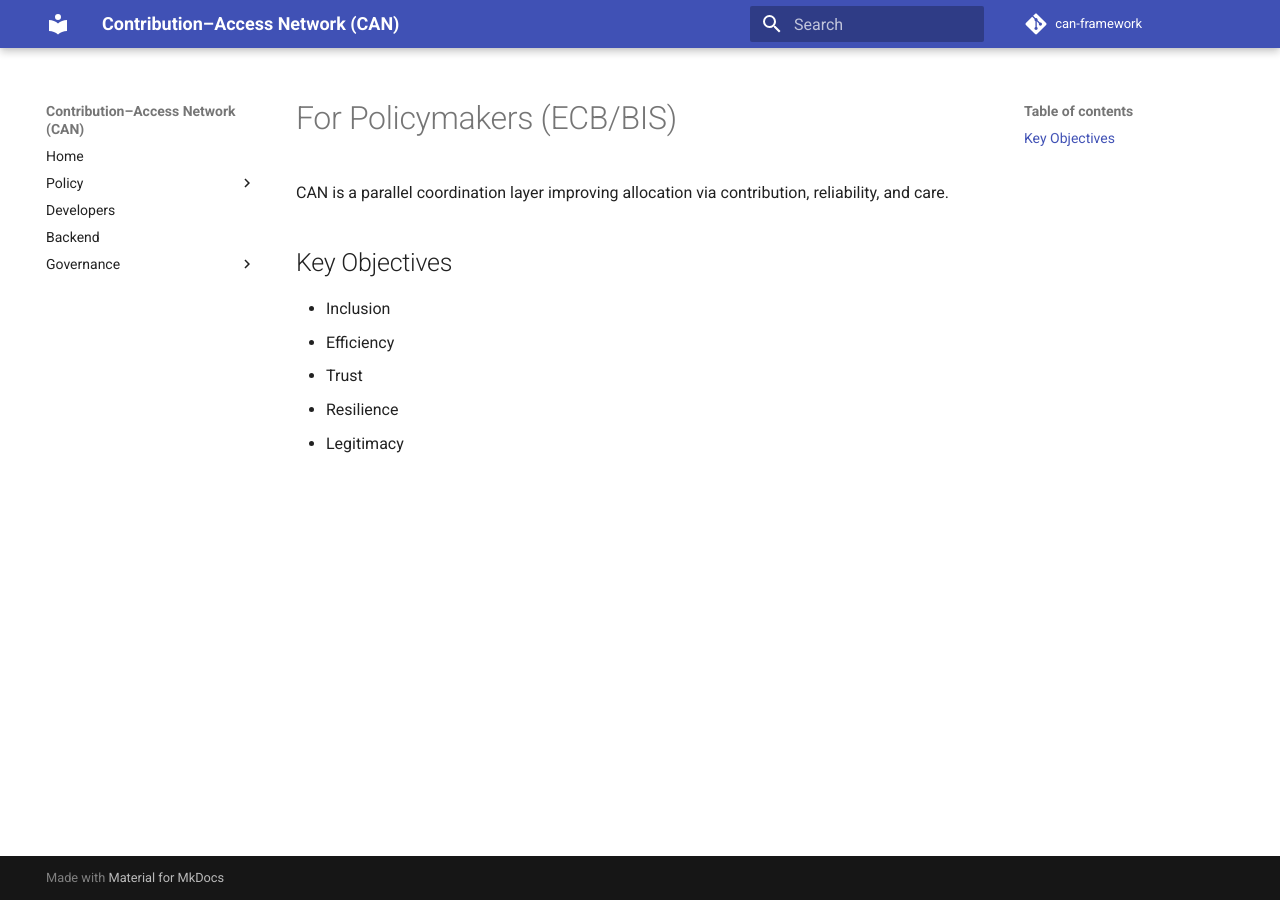
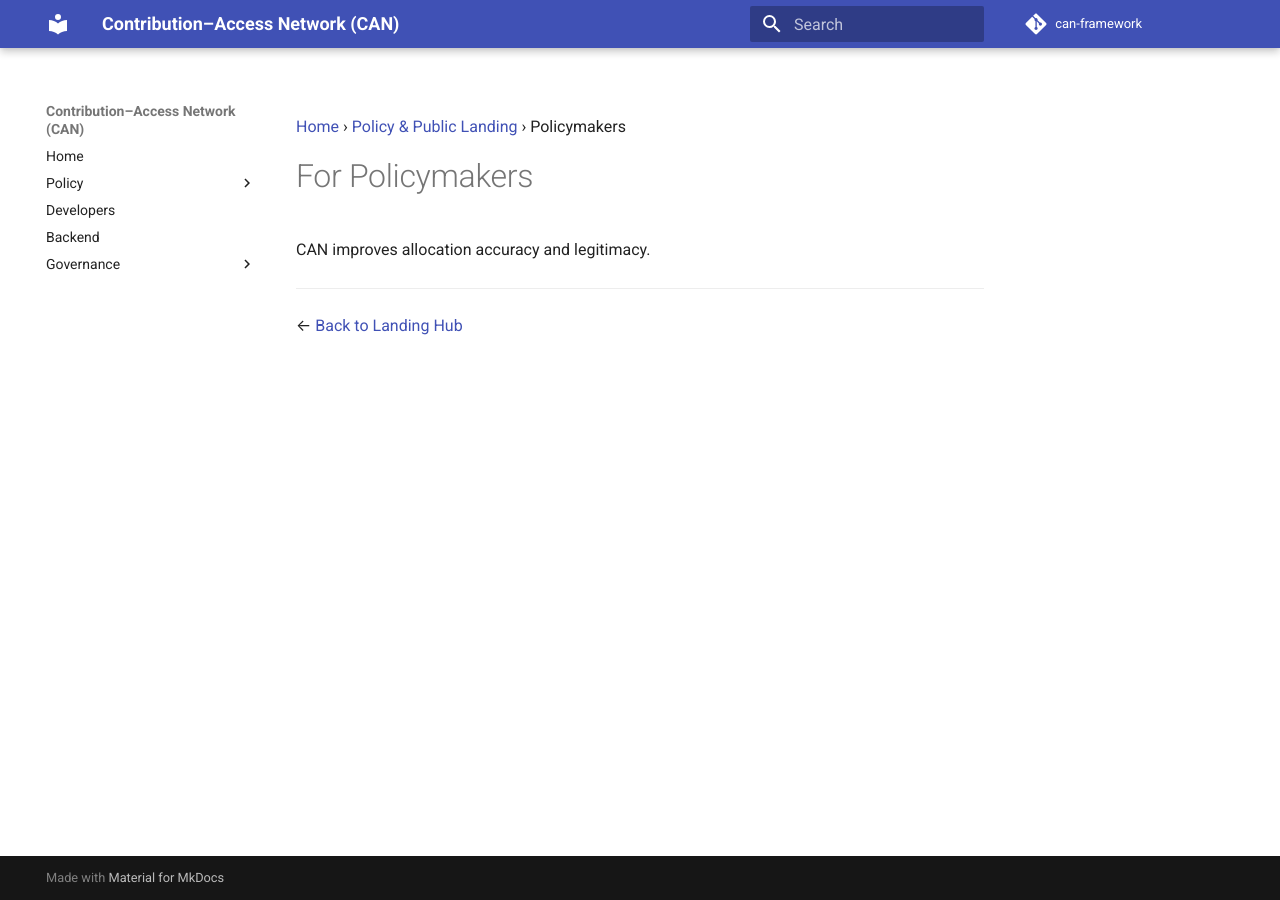
Before and after one commit to value-coordination-CAN/can-framework, an MkDocs documentation site: the page built from docs/landing/policymakers/README.md, in a window 1280 px wide. Built offline with MkDocs 1.6.1 and Material for MkDocs 9.7.7, drawn with Linux system fonts in a browser that asks for light colours; comment, search, counter and statistics services are not loaded.

Commit message:
Add breadcrumb navigation to landing pages

```diff
--- a/docs/landing/policymakers/README.md
+++ b/docs/landing/policymakers/README.md
@@ -1,10 +1,9 @@
-# For Policymakers (ECB/BIS)
+[Home](../../index.md) › [Policy & Public Landing](../index.md) › Policymakers
 
-CAN is a parallel coordination layer improving allocation via contribution, reliability, and care.
+# For Policymakers
 
-## Key Objectives
-- Inclusion
-- Efficiency
-- Trust
-- Resilience
-- Legitimacy
+CAN improves allocation accuracy and legitimacy.
+
+---
+
+← [Back to Landing Hub](../index.md)
```
Also changed, not shown: docs/landing/developers/README.md (added, +9 -0 lines), docs/landing/index.md (added, +13 -0 lines), docs/landing/public/README.md (added, +9 -0 lines), docs/landing/regulators/README.md (added, +9 -0 lines), docs/landing/universities/README.md (added, +9 -0 lines).
